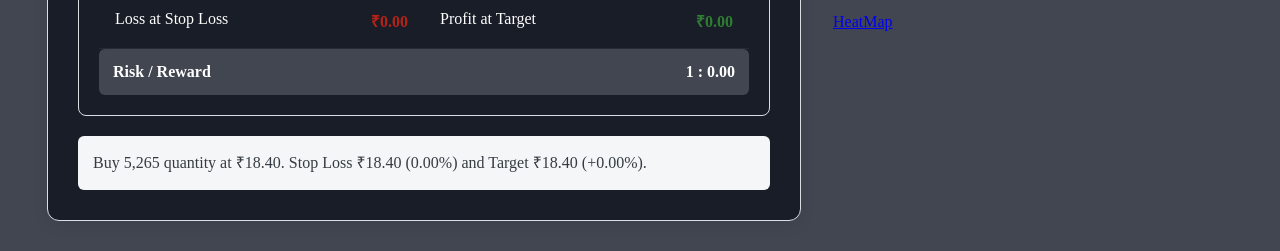
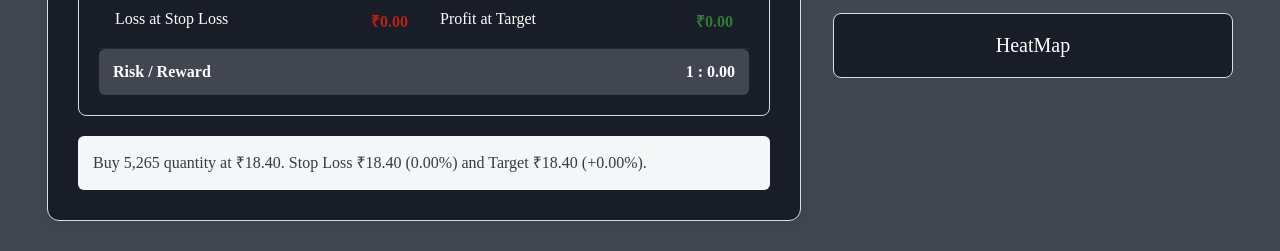
Before and after one commit to dheerajsharma2026/Price_percentage_calculator, a plain HTML site: page index.html in a window 1280 px wide. Shown: the part 657-908 px from the top of the page. Drawn offline with Linux system fonts and the light colour scheme.

Commit message:
Update style.css

```diff
--- a/style.css
+++ b/style.css
@@ -420,6 +420,23 @@
         height: fit-content;
         color: var(--base-white);
     }
+a {
+    padding: 20px;
+    border: 1px solid #d9dee3;
+    border-radius: 8px;
+    background: var(--gray-900);
+    text-align: center;
+    height: fit-content;
+    width: 400px;
+    color: #ffffff;
+    font-size: 1.25rem;
+    text-decoration: none;
+}
+a:hover {
+    background: #ffffff;
+    color: var(--color-black);
+    font-weight: 700;
+}
 
   @media (max-width: 768px) {
     .container{
```
